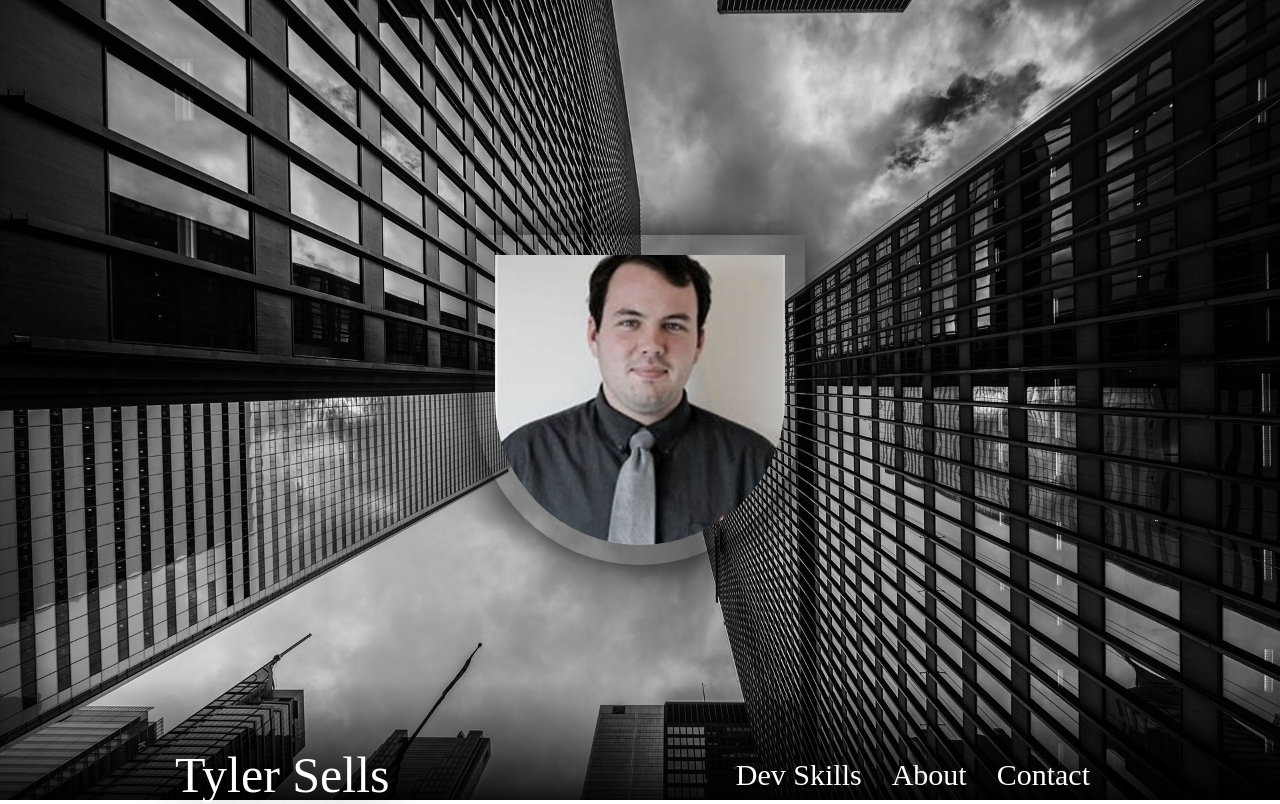
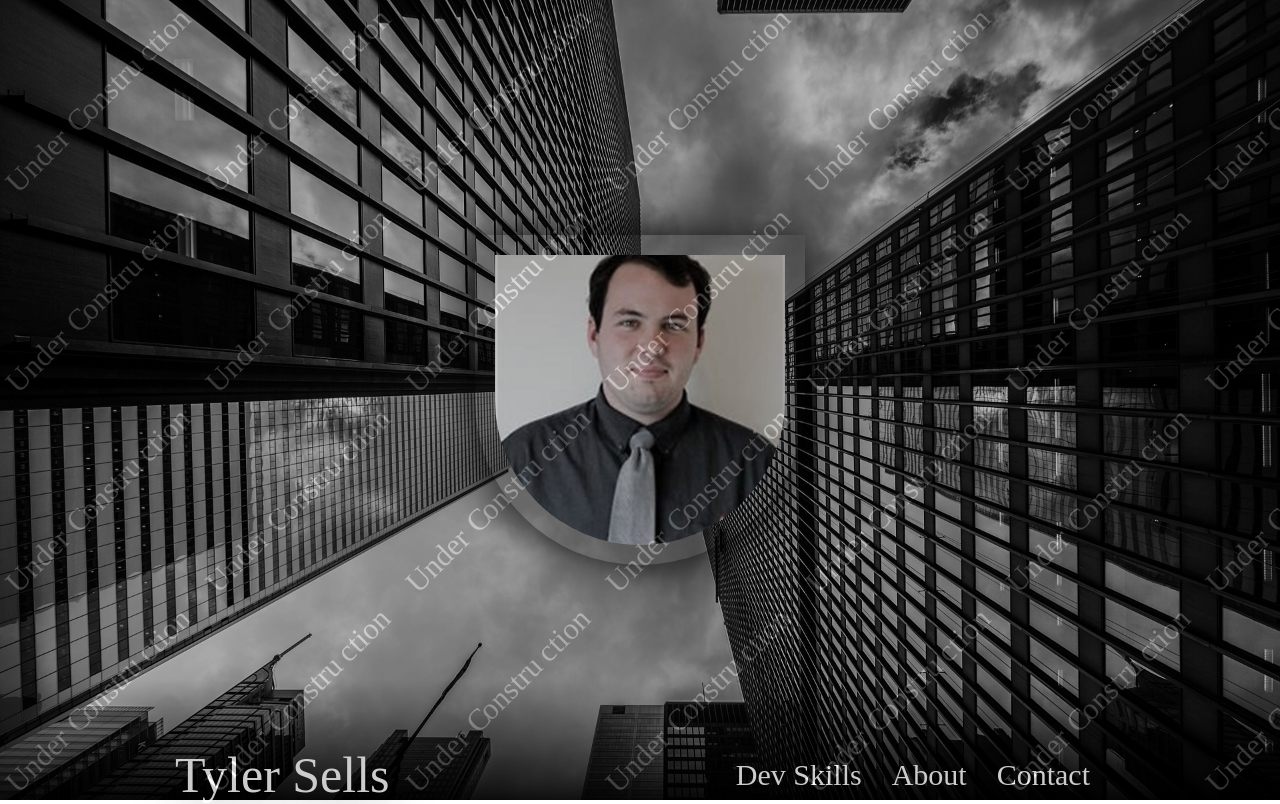
Before and after one commit to vtsells/vtsells.github.io, a plain HTML site: page index.html in a window 1280 px wide. Shown: the top 804 px of the page. Drawn offline with Linux system fonts and the light colour scheme; a web font is replaced by a local one.

Commit message:
Added under construction banner

```diff
--- a/index.html
+++ b/index.html
@@ -10,6 +10,7 @@
 </head>
 
 <body>
+    <div class="watermark">asgdfasdgasdg</div>
     <header id="header">
         <div class="container">
             <img id="img-me" class="profile-pic round" src="imgs/me.jpg" />
--- a/less/style.less
+++ b/less/style.less
@@ -21,6 +21,17 @@ a {
 }
 * {
   box-sizing: border-box;
+}
+.watermark{
+  background-image: url("../imgs/under-construction.svg");
+  background-size: 200px 200px;
+  position: fixed;
+  background-color: rgba(0,0,0,1);
+  opacity: .2;
+  z-index:1000;
+  pointer-events: none;
+  width:100%;
+  height:100%;
 }
 /*
     --- Break Points ---
```
Also changed, not shown: css/style.css, imgs/under-construction.svg (added), 1 other file.
